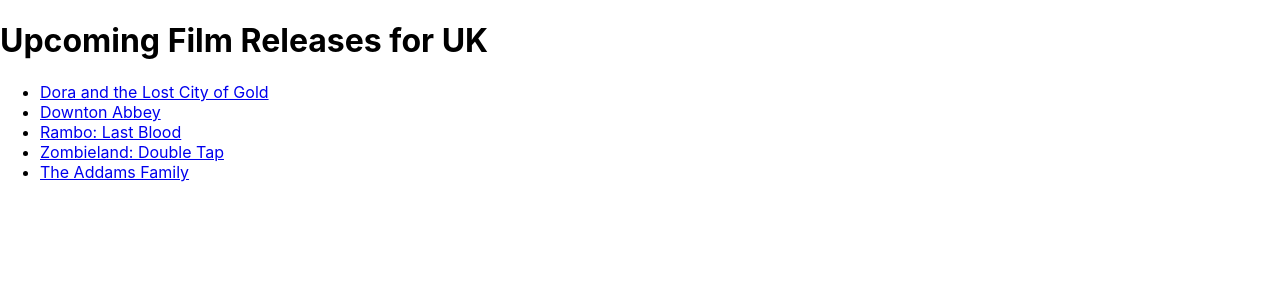
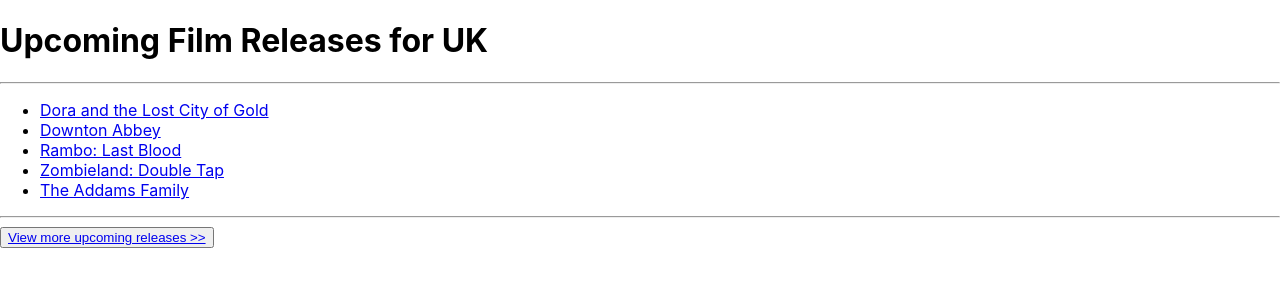
Before and after one commit to gadgetguy82/js_film_releases_hw, a React (Create React App) app: page / in a window 1280 px wide. Shown: the top 300 px of the page. Built offline with nearby package versions, Linux system fonts and the light colour scheme.

Commit message:
Add UpcomingReleases link button and check rendering and working

```diff
--- /dev/null
+++ b/src/components/UpcomingReleases.js
@@ -0,0 +1,13 @@
+import React, {Component} from 'react';
+
+class UpcomingReleases extends Component {
+  render() {
+    return(
+      <button>
+        <a href={this.props.link}>View more upcoming releases >></a>
+      </button>
+    );
+  }
+}
+
+export default UpcomingReleases
--- a/src/containers/FilmBox.js
+++ b/src/containers/FilmBox.js
@@ -1,5 +1,6 @@
 import React, {Component} from 'react';
 import FilmList from '../components/FilmList'
+import UpcomingReleases from '../components/UpcomingReleases'
 
 class FilmBox extends Component {
   constructor(props) {
@@ -31,7 +32,8 @@
           name: "The Addams Family",
           url: "https://www.imdb.com/title/tt1620981/?ref_=rlm"
         }
-      ]
+      ],
+      upcomingReleasesLink: "https://www.imdb.com/calendar/?region=gb"
     }
   }
 
@@ -39,7 +41,10 @@
     return(
       <div className="film-box">
         <h1>Upcoming Film Releases for UK</h1>
+        <hr/>
         <FilmList data={this.state.data}/>
+        <hr/>
+        <UpcomingReleases link={this.state.upcomingReleasesLink}/>
       </div>
     );
   }
```
